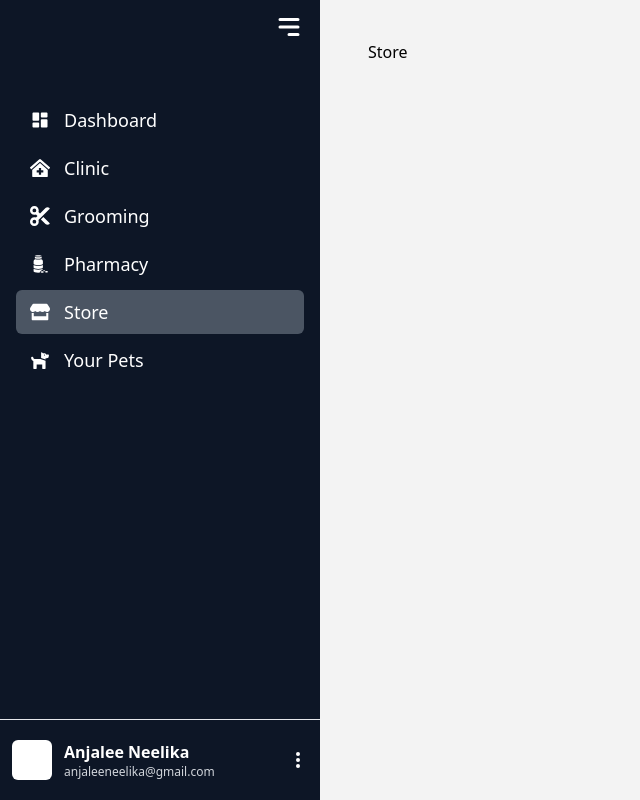
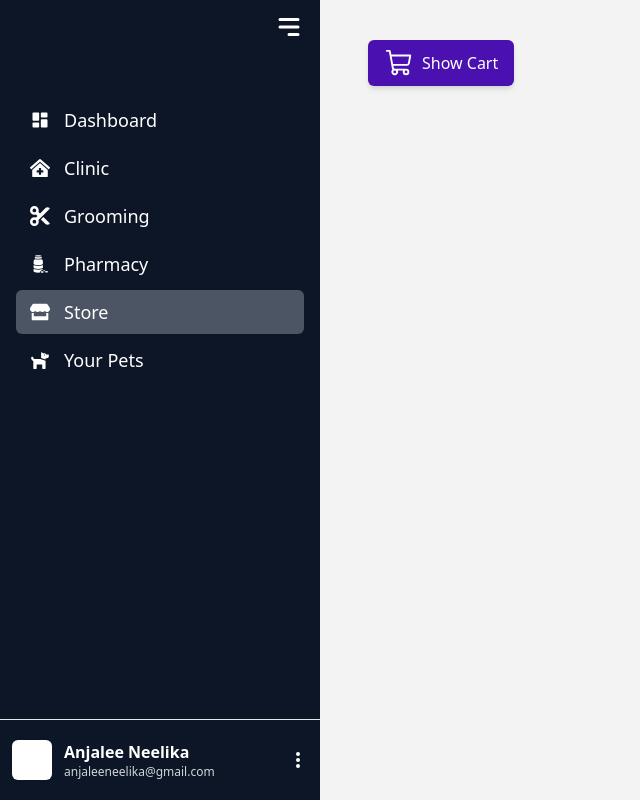
Before and after one commit to AnjaleeNeelika/Pet_Care_App, a React (Vite) app in the folder frontend/: page /pet-owner/pet-store in a window 1280 px wide. Shown: the whole page, without its empty margins (0-640 px from the left). Built offline with nearby package versions, Linux system fonts and the light colour scheme.

Commit message:
Update Store.jsx

```diff
--- a/frontend/src/pages/PetOwner/Store.jsx
+++ b/frontend/src/pages/PetOwner/Store.jsx
@@ -1,8 +1,21 @@
 import React from 'react';
+import { BiCart, BiCartAlt } from 'react-icons/bi';
+import { BsCart, BsCart2, BsCart3, BsCart4, BsCartFill, BsCartX } from 'react-icons/bs';
+import { GrCart } from 'react-icons/gr';
+import { PiShoppingCart, PiShoppingCartFill } from 'react-icons/pi';
 
 const Store = () => {
     return (
-        <div>Store</div>
+        <section>
+            <div className='w-full text-secondary-600'>
+                <button className='flex justify-center items-center gap-2 bg-secondary-500 text-white px-4 py-2 rounded-md shadow-md'>
+                    <PiShoppingCart size={30} />
+                    <span className='font-medium'>
+                        Show Cart
+                    </span>
+                </button>
+            </div>
+        </section>
     )
 }
 
```
